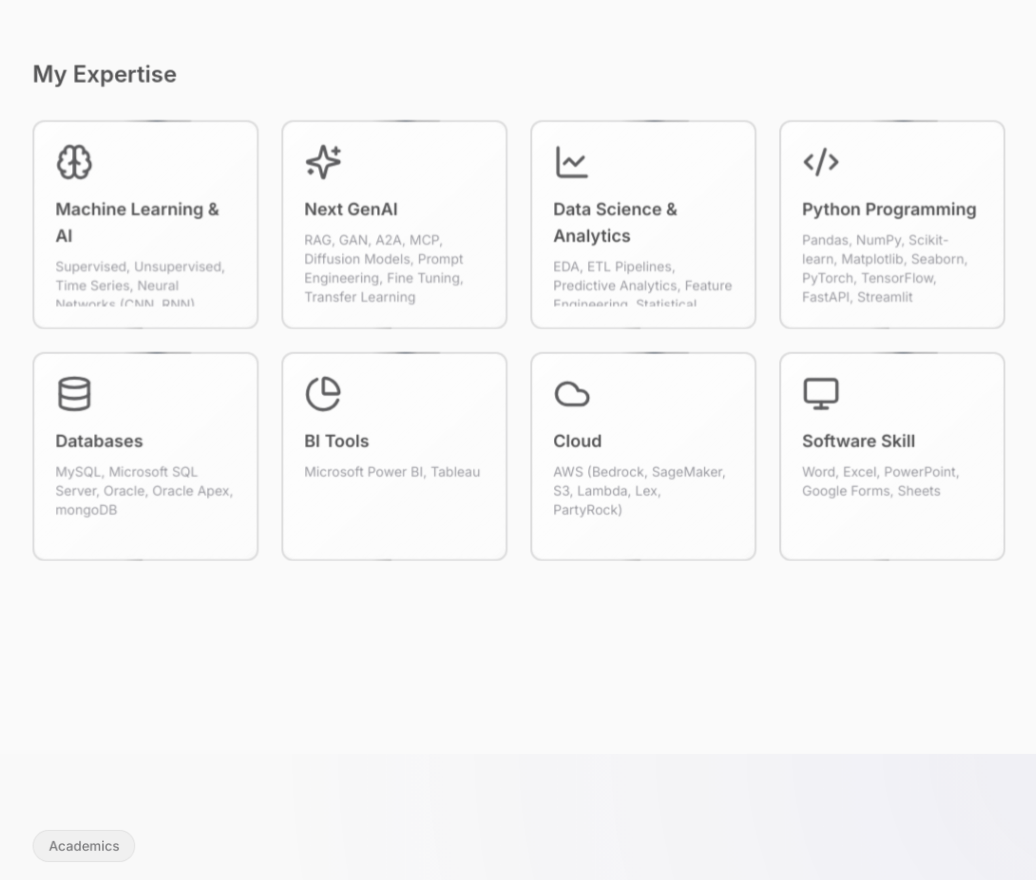
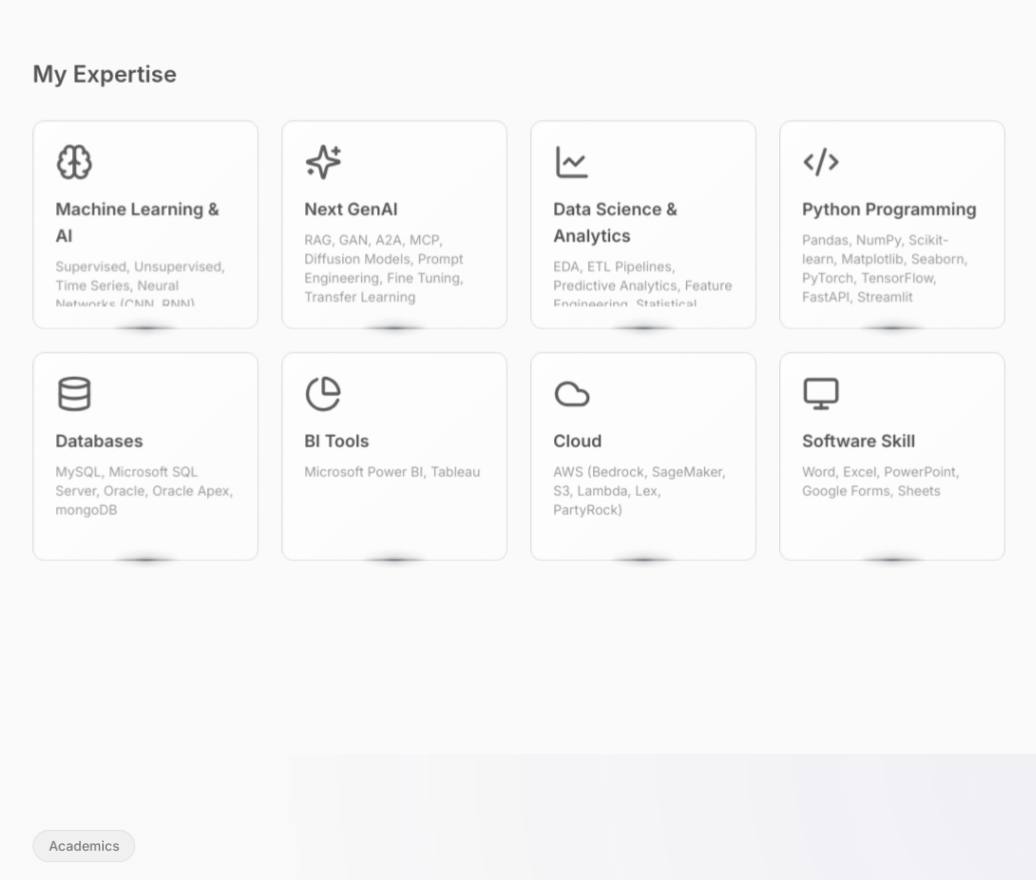
Before and after one commit to KritPrasad05/storyslide-portfolio, a React (Vite) app: page / in a window 1280 px wide. Shown: the part 1598-2478 px from the top of the page, without its empty margins (156-1192 px from the left). Built offline with nearby package versions, Linux system fonts and the light colour scheme.

Commit message:
Refine border animation

```diff
--- a/src/components/About.tsx
+++ b/src/components/About.tsx
@@ -6,33 +6,42 @@ import { Brain, Sparkles, ChartLine, Code2, Database, PieChart, Cloud, Monitor }
 const SkillCard = ({ icon: Icon, title, description }: { icon: React.ElementType, title: string, description: string }) => (
   <div className="group relative rounded-xl p-6 h-[220px] flex flex-col transition-all duration-300 hover:scale-[1.02] hover:-translate-y-1" style={{ transformStyle: 'preserve-3d' }}>
     {/* Base border */}
-    <div className="absolute inset-0 rounded-xl border-2 border-primary/20"></div>
+    <div className="absolute inset-0 rounded-xl border border-primary/20"></div>
 
-    {/* Animated traveling light on border */}
-    <svg className="absolute inset-0 w-full h-full pointer-events-none" style={{ borderRadius: '0.75rem' }}>
+    {/* Animated traveling light on border with glow */}
+    <svg className="absolute inset-0 w-full h-full pointer-events-none overflow-visible" style={{ borderRadius: '0.75rem' }}>
       <defs>
         <linearGradient id={`light-${title.replace(/\s/g, '')}`} x1="0%" y1="0%" x2="100%" y2="0%">
           <stop offset="0%" stopColor="transparent" />
-          <stop offset="40%" stopColor="transparent" />
-          <stop offset="50%" stopColor="hsl(var(--primary))" className="dark:stop-color-white" stopOpacity="0.3" />
-          <stop offset="55%" stopColor="currentColor" className="text-gray-600 dark:text-white" stopOpacity="0.95" />
-          <stop offset="60%" stopColor="hsl(var(--primary))" className="dark:stop-color-white" stopOpacity="0.3" />
+          <stop offset="35%" stopColor="transparent" />
+          <stop offset="45%" stopColor="hsl(var(--primary))" stopOpacity="0.4" />
+          <stop offset="50%" stopColor="currentColor" className="text-gray-700 dark:text-white" stopOpacity="1" />
+          <stop offset="55%" stopColor="hsl(var(--primary))" stopOpacity="0.4" />
+          <stop offset="65%" stopColor="transparent" />
           <stop offset="100%" stopColor="transparent" />
         </linearGradient>
+        <filter id={`glow-${title.replace(/\s/g, '')}`} x="-50%" y="-50%" width="200%" height="200%">
+          <feGaussianBlur stdDeviation="4" result="coloredBlur"/>
+          <feMerge>
+            <feMergeNode in="coloredBlur"/>
+            <feMergeNode in="SourceGraphic"/>
+          </feMerge>
+        </filter>
       </defs>
       <rect
-        x="1"
-        y="1"
-        width="calc(100% - 2px)"
-        height="calc(100% - 2px)"
-        rx="11"
-        ry="11"
+        x="2"
+        y="2"
+        width="calc(100% - 4px)"
+        height="calc(100% - 4px)"
+        rx="10"
+        ry="10"
         fill="none"
         stroke={`url(#light-${title.replace(/\s/g, '')})`}
-        strokeWidth="2"
-        strokeDasharray="400"
+        strokeWidth="4"
+        strokeDasharray="600"
         strokeDashoffset="0"
-        className="animate-[dash_3s_linear_infinite]"
+        filter={`url(#glow-${title.replace(/\s/g, '')})`}
+        className="animate-[dash_6s_linear_infinite]"
       />
     </svg>
 
--- a/tailwind.config.ts
+++ b/tailwind.config.ts
@@ -125,7 +125,7 @@ export default {
 				},
 				'dash': {
 					'0%': { strokeDashoffset: '0' },
-					'100%': { strokeDashoffset: '800' }
+					'100%': { strokeDashoffset: '-1200' }
 				},
 			},
 			animation: {
@@ -142,7 +142,7 @@ export default {
 				'enter': 'fade-in 0.5s ease-out, scale-in 0.3s ease-out',
 				float: 'float 4s ease-in-out infinite',
 				'pulse-slow': 'pulse-slow 2s ease-in-out infinite',
-				'dash': 'dash 3s linear infinite',
+				'dash': 'dash 6s linear infinite',
 			},
 			backdropBlur: {
 				xs: '2px',
```
